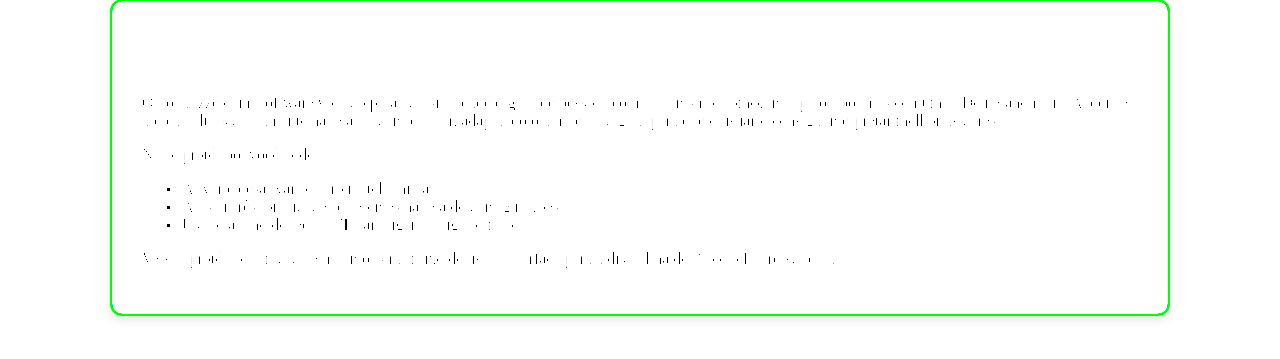
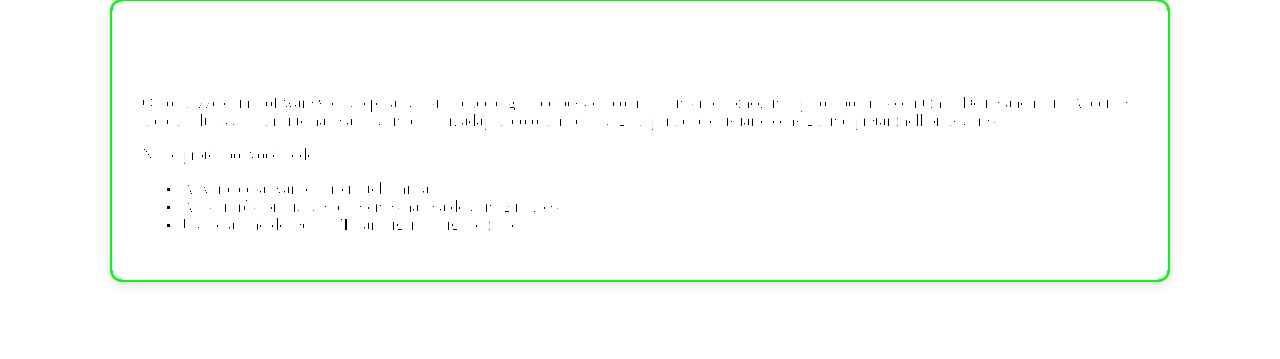
Before and after one commit to cauegrazziotinborga/tonalizze, a Django app: page /info/ in a window 1280 px wide. Shown: the part 197-556 px from the top of the page. Run offline with Django 5.2, Linux system fonts and the light colour scheme; a user stored in the database is signed in; data comes from the database, SQL or seed files in the repository.

Commit message:
arrumando texto

```diff
--- a/Tonalizze/core/templates/core/home.html
+++ b/Tonalizze/core/templates/core/home.html
@@ -32,7 +32,7 @@
                 </button>
             {% endif %}
         </form>
-        <p class="hint">Atalho: pressione a tecla <strong>T</strong> para ligar/desligar o protótipo.</p>
+        <p class="hint">Atalho: pressione a tecla <strong>T</strong> para ligar/desligar.</p>
     </div>
 
 </div>
--- a/Tonalizze/core/templates/core/user_info.html
+++ b/Tonalizze/core/templates/core/user_info.html
@@ -20,9 +20,5 @@
         <li>Usar o atalho de teclado <strong>T</strong> para ligar/desligar o filtro.</li>
     </ul>
 
-    <p>
-        Versão protótipo – focada em demonstrar fluxo de uso e interface para a disciplina
-        de Projeto Interdisciplinar.
-    </p>
 </div>
 {% endblock %}
```
